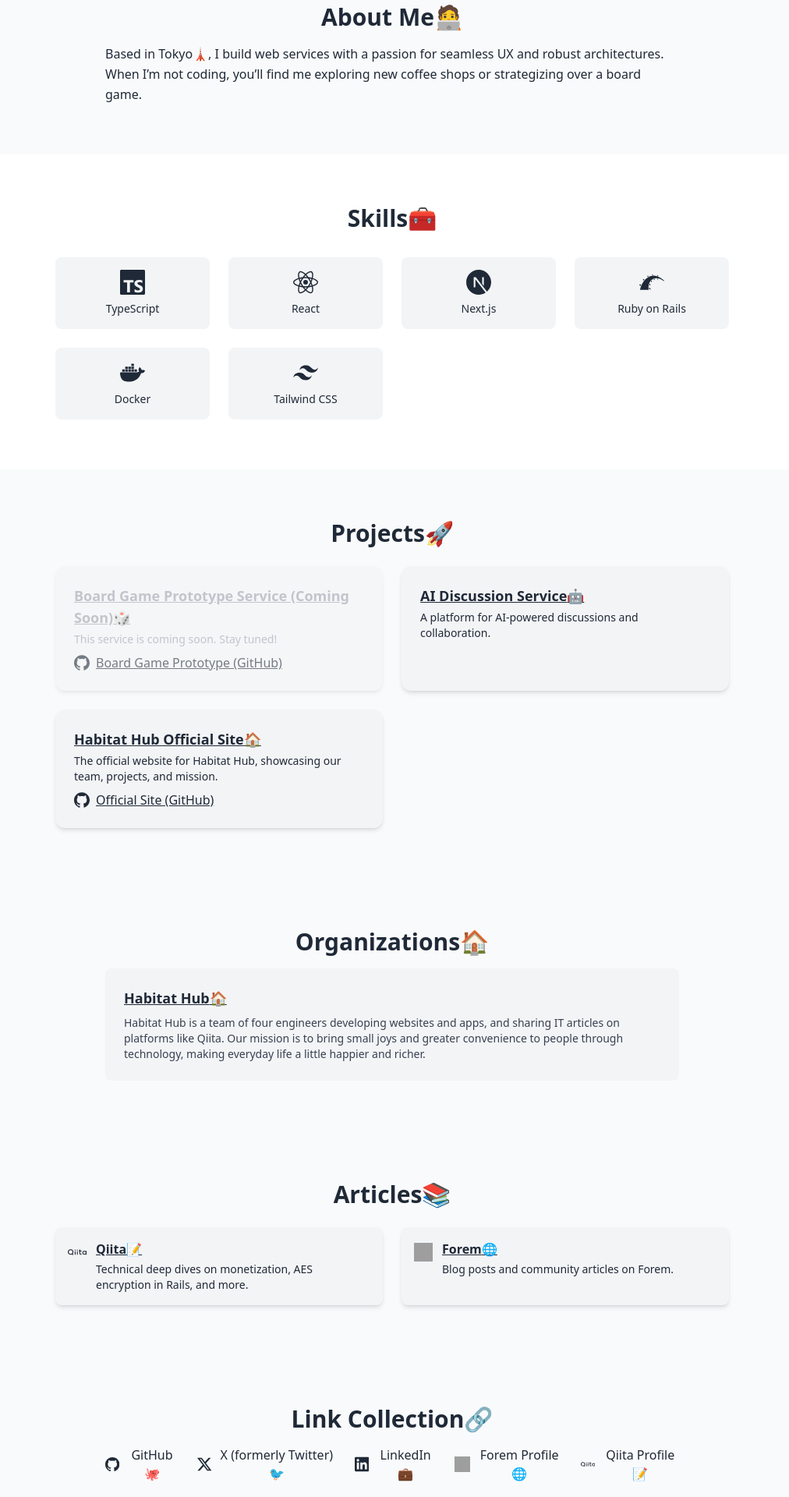
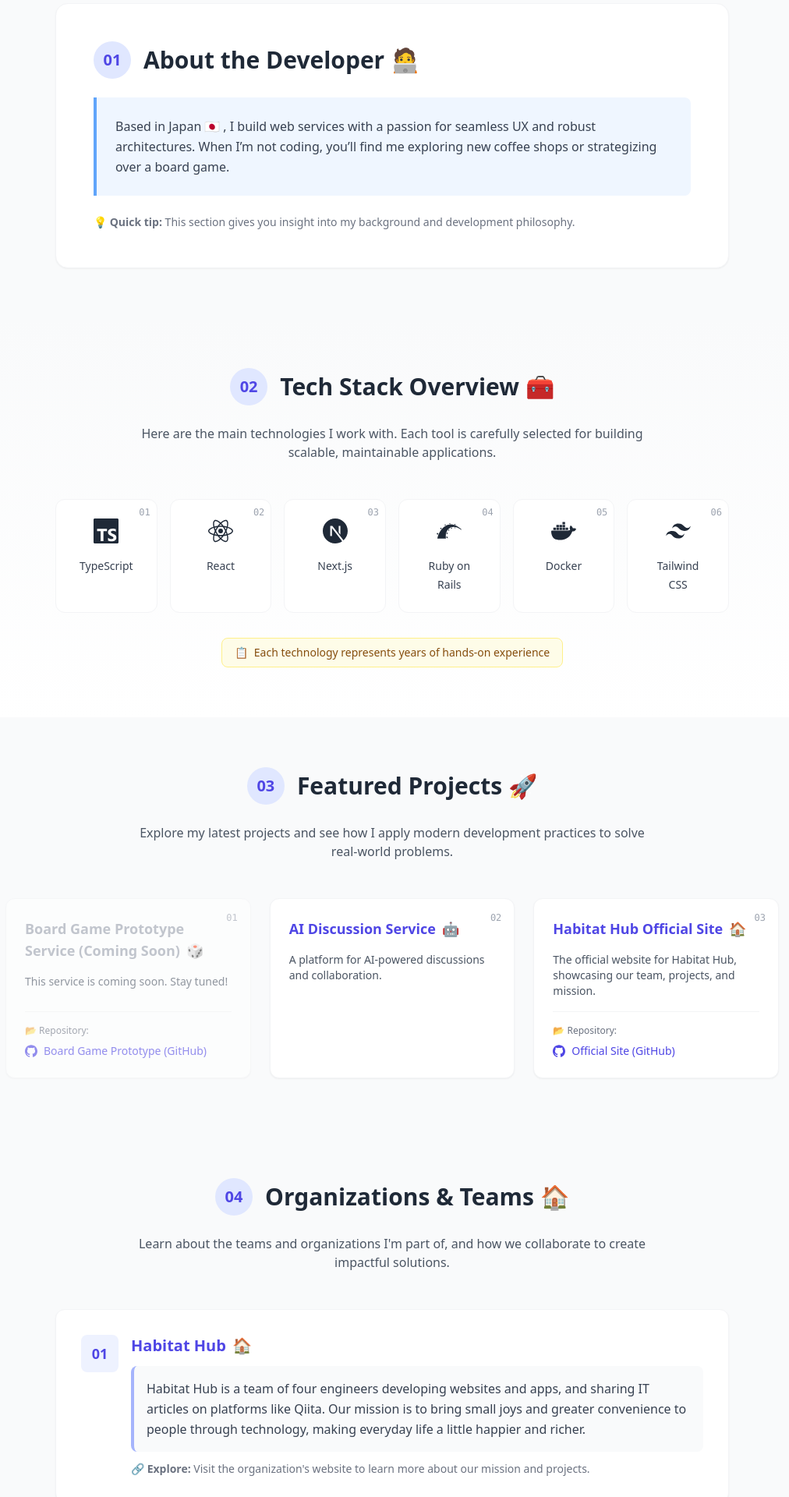
Before and after one commit to tom-takeru/getting-started-with-tom-takeru, a Next.js app: page / in a window 1280 px wide. Shown: the part 860-2780 px from the top of the page at 78% size, without its empty margins (137-1149 px from the left). Built offline with nearby package versions, Linux system fonts and the light colour scheme; grey boxes are pictures that could not be loaded.

Commit message:
fix: update location and contact details in Root component for accuracy

```diff
--- a/src/components/Root.tsx
+++ b/src/components/Root.tsx
@@ -18,8 +18,8 @@
 // 定数定義
 
 const ABOUT = {
-  city: 'Tokyo',
-  emoji: '🗼',
+  city: 'Japan',
+  emoji: '🇯🇵',
   description:
     'I build web services with a passion for seamless UX and robust architectures. When I’m not coding, you’ll find me exploring new coffee shops or strategizing over a board game.',
 };
@@ -138,7 +138,7 @@
 
 const CONTACT = {
   email: 'tom.2461.ty@gmail.com',
-  mailto: 'mailto:tom.takeru@example.com',
+  mailto: 'mailto:tom.2461.ty@gmail.com',
   emoji: '✉️',
   aria: 'email',
 };
@@ -158,101 +158,182 @@
   return (
     <div className='min-h-screen bg-gray-50 text-gray-800 font-sans'>
       {/* Hero Section */}
-      <section className='flex items-center justify-center h-dvh bg-gradient-to-b from-purple-600 to-indigo-600 text-white'>
-        <div className='text-center p-8'>
+      <section className='flex items-center justify-center h-dvh bg-gradient-to-br from-blue-50 via-indigo-50 to-purple-50 text-gray-900 relative overflow-hidden'>
+        <div className='absolute inset-0 bg-grid-pattern opacity-5' />
+        <div className='text-center p-8 relative z-10'>
+          <div className='mb-6'>
+            <span className='inline-block px-4 py-2 bg-blue-100 text-blue-800 rounded-full text-sm font-medium mb-4'>
+              🚀 Getting Started with tom-takeru
+            </span>
+          </div>
           <HeroTyping />
+          <p className='mt-6 text-lg text-gray-600 max-w-2xl mx-auto'>
+            Step-by-step journey through my development skills, projects, and
+            insights. Perfect for understanding my approach to building modern
+            web applications.
+          </p>
+          <div className='mt-8 flex justify-center'>
+            <button
+              type='button'
+              className='bg-indigo-600 hover:bg-indigo-700 text-white px-8 py-3 rounded-lg font-medium transition-colors shadow-lg'
+            >
+              Start Exploring →
+            </button>
+          </div>
         </div>
       </section>
 
       {/* About Section */}
-      <section className='py-16 px-4 max-w-3xl mx-auto'>
-        <h2 className='text-3xl font-bold mb-4 text-center'>
-          About Me
-          <span role='img' aria-label='person'>
+      <section className='py-16 px-4 max-w-4xl mx-auto'>
+        <div className='bg-white rounded-2xl shadow-sm border border-gray-100 p-8 md:p-12'>
+          <div className='flex items-center mb-6'>
+            <div className='bg-indigo-100 text-indigo-600 rounded-full w-12 h-12 flex items-center justify-center font-bold text-xl mr-4'>
+              01
+            </div>
+            <h2 className='text-3xl font-bold'>
+              About the Developer
+              <span role='img' aria-label='person' className='ml-2'>
                 🧑‍💻
               </span>
             </h2>
-        <p className='leading-relaxed'>
+          </div>
+          <div className='bg-blue-50 border-l-4 border-blue-400 p-6 rounded-r-lg'>
+            <p className='leading-relaxed text-gray-700'>
               Based in {ABOUT.city}
-          <span role='img' aria-label='tokyo tower'>
+              <span role='img' aria-label='tokyo tower' className='mx-1'>
                 {ABOUT.emoji}
               </span>
               , {ABOUT.description}
             </p>
+          </div>
+          <div className='mt-6 text-sm text-gray-500'>
+            💡 <strong>Quick tip:</strong> This section gives you insight into
+            my background and development philosophy.
+          </div>
+        </div>
       </section>
 
       {/* Skills Section */}
-      <section className='py-16 bg-white'>
+      <section className='py-16 bg-gradient-to-b from-gray-50 to-white'>
         <div className='max-w-4xl mx-auto px-4'>
-          <h2 className='text-3xl font-bold mb-8 text-center'>
-            Skills
-            <span role='img' aria-label='toolbox'>
+          <div className='text-center mb-12'>
+            <div className='flex items-center justify-center mb-6'>
+              <div className='bg-indigo-100 text-indigo-600 rounded-full w-12 h-12 flex items-center justify-center font-bold text-xl mr-4'>
+                02
+              </div>
+              <h2 className='text-3xl font-bold'>
+                Tech Stack Overview
+                <span role='img' aria-label='toolbox' className='ml-2'>
                   🧰
                 </span>
               </h2>
-          <div className='grid grid-cols-2 sm:grid-cols-4 gap-6 text-center'>
-            {SKILLS.map(skill => (
+            </div>
+            <p className='text-gray-600 max-w-2xl mx-auto'>
+              Here are the main technologies I work with. Each tool is carefully
+              selected for building scalable, maintainable applications.
+            </p>
+          </div>
+          <div className='grid grid-cols-2 sm:grid-cols-3 lg:grid-cols-6 gap-4'>
+            {SKILLS.map((skill, index) => (
               <div
                 key={skill.name}
-                className='p-4 bg-gray-100 rounded-lg hover:shadow-lg transition-shadow flex flex-col items-center space-y-2'
+                className='group p-6 bg-white rounded-xl hover:shadow-lg transition-all duration-300 border border-gray-100 hover:border-indigo-200 text-center relative overflow-hidden'
               >
-                <skill.icon className='w-8 h-8' aria-label={skill.name} />
-                <span className='text-sm font-medium'>{skill.name}</span>
+                <div className='absolute top-2 right-2 text-xs text-gray-400 font-mono'>
+                  {String(index + 1).padStart(2, '0')}
+                </div>
+                <div className='mb-4 flex justify-center'>
+                  <skill.icon
+                    className='w-8 h-8 group-hover:scale-110 transition-transform'
+                    aria-label={skill.name}
+                  />
+                </div>
+                <span className='text-sm font-medium text-gray-700 group-hover:text-indigo-600 transition-colors'>
+                  {skill.name}
+                </span>
               </div>
             ))}
+          </div>
+          <div className='mt-8 text-center'>
+            <div className='inline-flex items-center px-4 py-2 bg-yellow-50 border border-yellow-200 rounded-lg text-sm text-yellow-800'>
+              📋{' '}
+              <span className='ml-2'>
+                Each technology represents years of hands-on experience
+              </span>
+            </div>
           </div>
         </div>
       </section>
 
       {/* Projects Section */}
-      <section className='py-16 px-4 max-w-4xl mx-auto'>
-        <h2 className='text-3xl font-bold mb-6 text-center'>
-          Projects
-          <span role='img' aria-label='rocket'>
+      <section className='py-16 px-4 max-w-5xl mx-auto'>
+        <div className='text-center mb-12'>
+          <div className='flex items-center justify-center mb-6'>
+            <div className='bg-indigo-100 text-indigo-600 rounded-full w-12 h-12 flex items-center justify-center font-bold text-xl mr-4'>
+              03
+            </div>
+            <h2 className='text-3xl font-bold'>
+              Featured Projects
+              <span role='img' aria-label='rocket' className='ml-2'>
                 🚀
               </span>
             </h2>
-        <div className='grid grid-cols-1 sm:grid-cols-2 gap-6'>
-          {PROJECTS.map(project => (
+          </div>
+          <p className='text-gray-600 max-w-2xl mx-auto'>
+            Explore my latest projects and see how I apply modern development
+            practices to solve real-world problems.
+          </p>
+        </div>
+        <div className='grid grid-cols-1 lg:grid-cols-2 xl:grid-cols-3 gap-6'>
+          {PROJECTS.map((project, index) => (
             <div
               key={project.name}
-              className={`bg-gray-100 rounded-xl shadow-md p-6 flex flex-col h-full transition hover:shadow-lg ${project.disabled ? 'opacity-60' : ''}`}
+              className={`bg-white rounded-xl shadow-sm border border-gray-100 p-6 flex flex-col h-full transition-all duration-300 hover:shadow-lg hover:border-indigo-200 ${project.disabled ? 'opacity-60' : ''} relative overflow-hidden`}
             >
+              <div className='absolute top-4 right-4 text-xs text-gray-400 font-mono'>
+                {String(index + 1).padStart(2, '0')}
+              </div>
+              <div className='mb-4'>
                 {project.href && !project.disabled ? (
                   <CustomLink
                     href={project.href}
                     openInNewTab
-                  className='font-semibold underline text-lg'
+                    className='font-semibold text-lg text-indigo-600 hover:text-indigo-800 transition-colors'
                   >
                     {project.name}
-                  <span role='img' aria-label={project.aria}>
+                    <span role='img' aria-label={project.aria} className='ml-2'>
                       {project.emoji}
                     </span>
                   </CustomLink>
                 ) : (
-                <span className='font-semibold underline text-lg text-gray-400 cursor-not-allowed'>
+                  <span className='font-semibold text-lg text-gray-400 cursor-not-allowed'>
                     {project.name}
-                  <span role='img' aria-label={project.aria}>
+                    <span role='img' aria-label={project.aria} className='ml-2'>
                       {project.emoji}
                     </span>
                   </span>
                 )}
+              </div>
               <p
-                className={`mt-1 text-sm ${project.disabled ? 'text-gray-400' : ''}`}
+                className={`text-sm text-gray-600 flex-grow ${project.disabled ? 'text-gray-400' : ''}`}
               >
                 {project.description}
               </p>
               {project.repos.length > 0 && (
-                <ul className='space-y-2 mt-2'>
+                <div className='mt-4 pt-4 border-t border-gray-100'>
+                  <div className='text-xs text-gray-500 mb-2'>
+                    📂 Repository:
+                  </div>
+                  <ul className='space-y-2'>
                     {project.repos.map(repo => (
                       <li key={repo.url}>
                         <CustomLink
                           href={repo.url}
                           openInNewTab
-                        className='underline flex items-center space-x-2'
+                          className='text-sm text-indigo-600 hover:text-indigo-800 flex items-center space-x-2 transition-colors'
                         >
                           <repo.icon
-                          className='w-5 h-5'
+                            className='w-4 h-4'
                             aria-label={repo.label}
                           />
                           <span>{repo.name}</span>
@@ -260,6 +341,7 @@
                       </li>
                     ))}
                   </ul>
+                </div>
               )}
             </div>
           ))}
@@ -267,70 +349,120 @@
       </section>
 
       {/* Organizations Section */}
-      <section className='py-16 px-4 max-w-3xl mx-auto'>
-        <h2 className='text-3xl font-bold mb-4 text-center'>
-          Organizations
-          <span role='img' aria-label='house'>
+      <section className='py-16 px-4 max-w-4xl mx-auto'>
+        <div className='text-center mb-12'>
+          <div className='flex items-center justify-center mb-6'>
+            <div className='bg-indigo-100 text-indigo-600 rounded-full w-12 h-12 flex items-center justify-center font-bold text-xl mr-4'>
+              04
+            </div>
+            <h2 className='text-3xl font-bold'>
+              Organizations & Teams
+              <span role='img' aria-label='house' className='ml-2'>
                 🏠
               </span>
             </h2>
-        <ul className='space-y-6'>
-          {ORGANIZATIONS.map(org => (
-            <li key={org.url} className='bg-gray-100 rounded-lg p-6'>
+          </div>
+          <p className='text-gray-600 max-w-2xl mx-auto'>
+            Learn about the teams and organizations I'm part of, and how we
+            collaborate to create impactful solutions.
+          </p>
+        </div>
+        <div className='space-y-6'>
+          {ORGANIZATIONS.map((org, index) => (
+            <div
+              key={org.url}
+              className='bg-white rounded-xl shadow-sm border border-gray-100 p-8 hover:shadow-lg transition-all duration-300 hover:border-indigo-200'
+            >
+              <div className='flex items-start space-x-4'>
+                <div className='bg-indigo-50 text-indigo-600 rounded-lg w-12 h-12 flex items-center justify-center font-bold text-lg flex-shrink-0'>
+                  {String(index + 1).padStart(2, '0')}
+                </div>
+                <div className='flex-grow'>
                   <CustomLink
                     href={org.url}
                     openInNewTab
-                className='font-semibold underline text-lg'
+                    className='font-semibold text-xl text-indigo-600 hover:text-indigo-800 transition-colors inline-flex items-center'
                   >
                     {org.name}
-                <span role='img' aria-label={org.aria}>
+                    <span role='img' aria-label={org.aria} className='ml-2'>
                       {org.emoji}
                     </span>
                   </CustomLink>
-              <p className='mt-2 text-sm text-gray-700'>{org.description}</p>
-            </li>
+                  <div className='mt-3 p-4 bg-gray-50 rounded-lg border-l-4 border-indigo-300'>
+                    <p className='text-gray-700 leading-relaxed'>
+                      {org.description}
+                    </p>
+                  </div>
+                  <div className='mt-3 text-sm text-gray-500'>
+                    🔗 <strong>Explore:</strong> Visit the organization's
+                    website to learn more about our mission and projects.
+                  </div>
+                </div>
+              </div>
+            </div>
           ))}
-        </ul>
+        </div>
       </section>
 
       {/* Articles Section */}
-      <section className='py-16 px-4 max-w-4xl mx-auto'>
-        <h2 className='text-3xl font-bold mb-6 text-center'>
-          Articles
-          <span role='img' aria-label='books'>
+      <section className='py-16 px-4 max-w-4xl mx-auto bg-gray-50'>
+        <div className='text-center mb-12'>
+          <div className='flex items-center justify-center mb-6'>
+            <div className='bg-indigo-100 text-indigo-600 rounded-full w-12 h-12 flex items-center justify-center font-bold text-xl mr-4'>
+              05
+            </div>
+            <h2 className='text-3xl font-bold'>
+              Learning Resources
+              <span role='img' aria-label='books' className='ml-2'>
                 📚
               </span>
             </h2>
-        <div className='grid grid-cols-1 sm:grid-cols-2 gap-6'>
-          {ARTICLES.map(article => (
+          </div>
+          <p className='text-gray-600 max-w-2xl mx-auto'>
+            Check out my technical articles and insights to deepen your
+            understanding of modern development practices.
+          </p>
+        </div>
+        <div className='grid grid-cols-1 md:grid-cols-2 gap-6'>
+          {ARTICLES.map((article, index) => (
             <div
               key={article.url}
-              className='p-4 bg-gray-100 rounded-lg hover:bg-gray-200 transition flex items-start space-x-3 shadow-md h-full'
+              className='bg-white rounded-xl shadow-sm border border-gray-100 p-6 hover:shadow-lg transition-all duration-300 hover:border-indigo-200 relative'
             >
+              <div className='absolute top-4 right-4 text-xs text-gray-400 font-mono'>
+                {String(index + 1).padStart(2, '0')}
+              </div>
+              <div className='flex items-start space-x-4'>
+                <div className='flex-shrink-0 p-3 bg-indigo-50 rounded-lg'>
                   {article.icon ? (
                     <article.icon
-                  className='w-6 h-6 mt-1 flex-shrink-0'
+                      className='w-6 h-6 text-indigo-600'
                       aria-label={article.name}
                     />
                   ) : article.logoSource ? (
                     <img
                       src={article.logoSource}
                       alt={article.name}
-                  className='w-6 h-6 mt-1 flex-shrink-0'
+                      className='w-6 h-6'
                     />
                   ) : null}
-              <div>
+                </div>
+                <div className='flex-grow'>
                   <CustomLink
                     href={article.url}
                     openInNewTab
-                  className='font-semibold underline'
+                    className='font-semibold text-lg text-indigo-600 hover:text-indigo-800 transition-colors inline-flex items-center'
                   >
                     {article.name}
-                  <span role='img' aria-label={article.aria}>
+                    <span role='img' aria-label={article.aria} className='ml-2'>
                       {article.emoji}
                     </span>
                   </CustomLink>
-                <p className='mt-1 text-sm'>{article.description}</p>
+                  <p className='mt-2 text-gray-600'>{article.description}</p>
+                  <div className='mt-3 text-sm text-indigo-600'>
+                    📖 Read articles →
+                  </div>
+                </div>
               </div>
             </div>
           ))}
@@ -338,37 +470,40 @@
       </section>
 
       {/* Links Section */}
-      <section className='py-16 bg-gray-50'>
-        <div className='max-w-3xl mx-auto px-4 text-center'>
-          <h2 className='text-3xl font-bold mb-4 text-center'>
-            Link Collection
-            <span role='img' aria-label='link'>
+      <section className='py-16 bg-white'>
+        <div className='max-w-4xl mx-auto px-4 text-center'>
+          <div className='flex items-center justify-center mb-8'>
+            <div className='bg-indigo-100 text-indigo-600 rounded-full w-12 h-12 flex items-center justify-center font-bold text-xl mr-4'>
+              06
+            </div>
+            <h2 className='text-3xl font-bold'>
+              Connect & Follow
+              <span role='img' aria-label='link' className='ml-2'>
                 🔗
               </span>
             </h2>
-          <div className='flex flex-col sm:flex-row justify-center items-center space-y-2 sm:space-y-0 sm:space-x-6'>
+          </div>
+          <div className='flex justify-center items-center gap-6'>
             {LINKS.map(link => (
               <CustomLink
                 key={link.url}
                 href={link.url}
                 openInNewTab
-                className='hover:text-purple-600 flex items-center space-x-2'
+                className='group hover:scale-110 transition-transform duration-300'
+                aria-label={link.name}
               >
                 {link.icon ? (
-                  <link.icon className='w-5 h-5' aria-label={link.name} />
+                  <link.icon
+                    className='w-8 h-8 text-gray-600 group-hover:text-indigo-600 transition-colors duration-300'
+                    aria-hidden='true'
+                  />
                 ) : link.logoSource ? (
                   <img
                     src={link.logoSource}
                     alt={link.name}
-                    className='w-5 h-5'
+                    className='w-8 h-8'
                   />
                 ) : null}
-                <span>
-                  {link.name}
-                  <span role='img' aria-label={link.aria}>
-                    {link.emoji}
-                  </span>
-                </span>
               </CustomLink>
             ))}
           </div>
@@ -376,27 +511,39 @@
       </section>
 
       {/* Contact Section */}
-      <section className='py-16 bg-gradient-to-b from-indigo-600 to-purple-600 text-white'>
-        <div className='max-w-3xl mx-auto px-4 text-center'>
-          <h2 className='text-3xl font-bold mb-4 text-center'>
-            Get in Touch
-            <span role='img' aria-label='mail'>
+      <section className='py-16 bg-gradient-to-br from-indigo-600 via-indigo-700 to-purple-700 text-white relative overflow-hidden'>
+        <div className='absolute inset-0 bg-grid-pattern opacity-10' />
+        <div className='max-w-4xl mx-auto px-4 text-center relative z-10'>
+          <div className='flex items-center justify-center mb-6'>
+            <div className='bg-white/20 text-white rounded-full w-12 h-12 flex items-center justify-center font-bold text-xl mr-4'>
+              07
+            </div>
+            <h2 className='text-3xl font-bold'>
+              Ready to Connect?
+              <span role='img' aria-label='mail' className='ml-2'>
                 📬
               </span>
             </h2>
-          <p className='mb-6'>
+          </div>
+          <p className='text-xl mb-8 text-indigo-100 max-w-2xl mx-auto'>
+            Let's discuss your next project or explore collaboration
+            opportunities.
+          </p>
+          <div className='bg-white/10 backdrop-blur-sm rounded-2xl p-8 max-w-md mx-auto border border-white/20'>
+            <p className='mb-6 text-indigo-100'>
               Feel free to reach out via email:
+            </p>
             <CustomLink
               href={CONTACT.mailto}
               openInNewTab={false}
-              className='underline hover:text-yellow-300'
+              className='inline-flex items-center px-6 py-3 bg-white text-indigo-600 font-medium rounded-lg hover:bg-indigo-50 transition-colors shadow-lg'
             >
-              {CONTACT.email}
-              <span role='img' aria-label={CONTACT.aria}>
+              <span role='img' aria-label={CONTACT.aria} className='mr-2'>
                 {CONTACT.emoji}
               </span>
+              {CONTACT.email}
             </CustomLink>
-          </p>
+          </div>
         </div>
       </section>
     </div>
```
Lines whose indentation alone changed are shown as unchanged.
